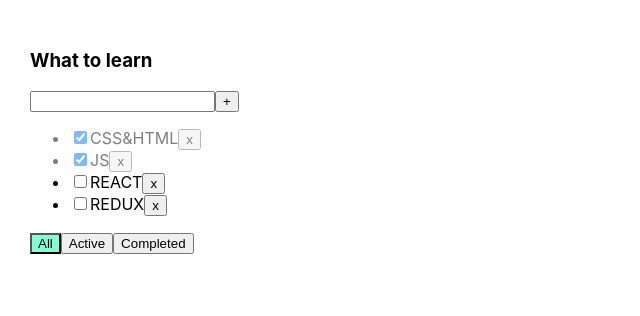
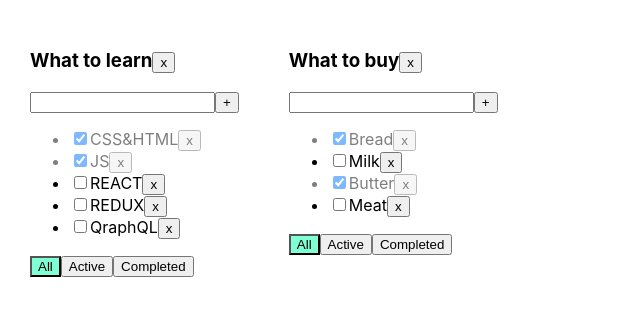
Before and after one commit to YuriyPshenov/todolist-dimych, a React (Create React App) app: page / in a window 1280 px wide. Shown: the top 316 px of the page, without its empty margins (0-640 px from the left). Built offline with nearby package versions, Linux system fonts and the light colour scheme.

Commit message:
todolist-dimych-05

```diff
--- a/src/App.tsx
+++ b/src/App.tsx
@@ -1,49 +1,96 @@
 import React, {useState} from 'react';
 import './App.css';
-import {TasksType, Todolist} from "./Components/Todolist";
+import {Todolist} from "./Components/Todolist";
 import {v1} from "uuid";
 
 
 export type FilterValuesType = 'all' | 'completed' | 'active'
 
+type TodolistsType = {
+    id: string
+    title: string
+    filter: FilterValuesType
+}
+
 const App = () => {
 
-    const[tasks, setTasks] = useState<Array<TasksType>>([
-        {id: v1(), title: 'CSS&HTML', isDone: true},
-        {id: v1(), title: 'JS', isDone: true},
-        {id: v1(), title: 'REACT', isDone: false},
-        {id: v1(), title: 'REDUX', isDone: false},
+    const todolistId1 = v1()
+    const todolistId2 = v1()
+
+    const [todolists, setTodolists] = useState<Array<TodolistsType>>([
+        {id: todolistId1, title: 'What to learn', filter: 'all'},
+        {id: todolistId2, title: 'What to buy', filter: 'all'},
     ])
 
-    const[filter, setFilter] = useState<FilterValuesType>('all')
 
-    const removeTask = (idTask: string) => {
-        setTasks(tasks.filter((t) => t.id !== idTask))
+    const [tasks, setTasks] = useState({
+        [todolistId1]: [
+            {id: v1(), title: 'CSS&HTML', isDone: true},
+            {id: v1(), title: 'JS', isDone: true},
+            {id: v1(), title: 'REACT', isDone: false},
+            {id: v1(), title: 'REDUX', isDone: false},
+            {id: v1(), title: 'QraphQL', isDone: false},
+        ],
+        [todolistId2]: [
+            {id: v1(), title: 'Bread', isDone: true},
+            {id: v1(), title: 'Milk', isDone: false},
+            {id: v1(), title: 'Butter', isDone: true},
+            {id: v1(), title: 'Meat', isDone: false},
+        ],
+    })
+
+    const removeTodolist = (todolistId: string) => {
+        setTodolists(todolists.filter(tl => tl.id !== todolistId))
+        delete tasks[todolistId]
+        setTasks({...tasks})
     }
 
-    const changeFilter = (value: FilterValuesType) => {
-        setFilter(value)
+    console.log(tasks)
+
+    const removeTask = (idTask: string, todolistId: string) => {
+        setTasks({...tasks, [todolistId]: tasks[todolistId].filter((t) => t.id !== idTask)})
     }
 
-    const changeStatusTask = (idTask: string, isDone: boolean) => {
-        setTasks([...tasks.map(el => el.id === idTask ? {...el, isDone: isDone} : el)])
+    const changeFilter = (value: FilterValuesType, todolistId: string) => {
+        setTodolists([...todolists.map(tl => tl.id === todolistId ? {...tl, filter: value} : tl)])
     }
 
-    let tasksForTodolist = tasks
-    if (filter === 'completed') {
-        tasksForTodolist = tasks.filter( (t) => t.isDone )
-    }
-    if (filter === 'active') {
-        tasksForTodolist = tasks.filter( (t) => !t.isDone )
+    const changeStatusTask = (idTask: string, isDone: boolean, todolistId: string) => {
+        setTasks({...tasks, [todolistId]: tasks[todolistId].map(el => el.id === idTask ? {...el, isDone: isDone} : el)})
     }
 
-    const addTask = (inputValue: string) => {
-        setTasks([{id: v1(), title: inputValue, isDone: false}, ...tasks])
+    const addTask = (inputValue: string, todolistId: string) => {
+        setTasks({...tasks, [todolistId]: [{id: v1(), title: inputValue, isDone: false}, ...tasks[todolistId]]})
     }
+
 
     return (
         <div className='App'>
-            <Todolist title={'What to learn'} tasks={tasksForTodolist} removeTask={removeTask} changeFilter={changeFilter} addTask={addTask} changeStatusTask={changeStatusTask} filter={filter}/>
+            {
+                todolists.map( (tl) => {
+
+                    let tasksForTodolist = tasks[tl.id]
+                    if (tl.filter === 'completed') {
+                        tasksForTodolist = tasksForTodolist.filter( (t) => t.isDone )
+                    }
+                    if (tl.filter === 'active') {
+                        tasksForTodolist = tasksForTodolist.filter( (t) => !t.isDone )
+                    }
+
+                    return <Todolist
+                        key={tl.id}
+                        id={tl.id}
+                        title={tl.title}
+                        tasks={tasksForTodolist}
+                        removeTask={removeTask}
+                        changeFilter={changeFilter}
+                        addTask={addTask}
+                        changeStatusTask={changeStatusTask}
+                        filter={tl.filter}
+                        removeTodolist={removeTodolist}
+                    />
+                } )
+            }
         </div>
     );
 }
--- a/src/Components/Todolist.tsx
+++ b/src/Components/Todolist.tsx
@@ -9,20 +9,22 @@
 }
 
 type TodolistPropsType = {
+    id: string
     title: string
     tasks: Array<TasksType>
-    removeTask: (idTask: string) => void
-    changeFilter: (value: FilterValuesType) => void
-    addTask: (inputValue: string) => void
-    changeStatusTask: (idTask: string, isDone: boolean) => void
+    removeTask: (idTask: string, todolistId: string) => void
+    changeFilter: (value: FilterValuesType, todolistId: string) => void
+    addTask: (inputValue: string, todolistId: string) => void
+    changeStatusTask: (idTask: string, isDone: boolean, todolistId: string) => void
     filter: FilterValuesType
+    removeTodolist: (todolistId: string) => void
 } // описываем какой должен быть объект
 
 export const Todolist = (props: TodolistPropsType) => { // props = {title: {'Wha to learn'}, tasks: [...]}, props - это объект
 
     // Local state
-    let [title, setTitle] = useState('')
-    let [error, setError] = useState<boolean>(false)
+    const [title, setTitle] = useState('')
+    const [error, setError] = useState<boolean>(false)
 
     // Function
     const onChangeTitle = (event: ChangeEvent<HTMLInputElement>) => {
@@ -34,18 +36,22 @@
 
     const onClickAddTask = () => {
         const trimmedTitle = title.trim()
-        if(trimmedTitle) {
-            props.addTask(trimmedTitle)
+        if (trimmedTitle) {
+            props.addTask(trimmedTitle, props.id)
         } else {
             setError(true)
         }
         setTitle('')
     }
 
+    const deleteTodolist = () => {
+        props.removeTodolist(props.id)
+    }
+
     //filter tasks functions
-    const onClickAllFilter = () => props.changeFilter('all')
-    const onClickActiveFilter = () => props.changeFilter('active')
-    const onClickCompletedFilter = () => props.changeFilter('completed')
+    const onClickAllFilter = () => props.changeFilter('all', props.id)
+    const onClickActiveFilter = () => props.changeFilter('active', props.id)
+    const onClickCompletedFilter = () => props.changeFilter('completed', props.id)
 
     //Styles
     const allFilterButton = props.filter === 'all' ? s.activeFilter : ''
@@ -55,7 +61,9 @@
 
     return (
         <div>
-            <h3>{props.title}</h3>
+            <div>
+                <h3>{props.title}<button onClick={deleteTodolist}>x</button></h3>
+            </div>
             <div>
                 <input className={errorStyle} value={title} onChange={onChangeTitle} onKeyDown={onKeyDownEnterPress}/>
                 <button onClick={onClickAddTask}>+</button>
@@ -65,12 +73,13 @@
                 {
                     props.tasks.map((t) => {
                             //help function
-                            const removeTask = () => props.removeTask(t.id)
-                            const taskStatus = (event: ChangeEvent<HTMLInputElement>) => props.changeStatusTask(t.id, event.currentTarget.checked)
+                            const removeTask = () => props.removeTask(t.id, props.id)
+                            const taskStatus = (event: ChangeEvent<HTMLInputElement>) => props.changeStatusTask(t.id, event.currentTarget.checked, props.id)
                             const isDoneStyle = t.isDone ? s.isDone : ''
 
                             return (
-                                <li key={t.id} className={isDoneStyle}><input type={'checkbox'} checked={t.isDone} onChange={taskStatus}/><span>{t.title}</span>
+                                <li key={t.id} className={isDoneStyle}><input type={'checkbox'} checked={t.isDone}
+                                                                              onChange={taskStatus}/><span>{t.title}</span>
                                     <button onClick={removeTask}>x</button>
                                 </li>
                             )
```
